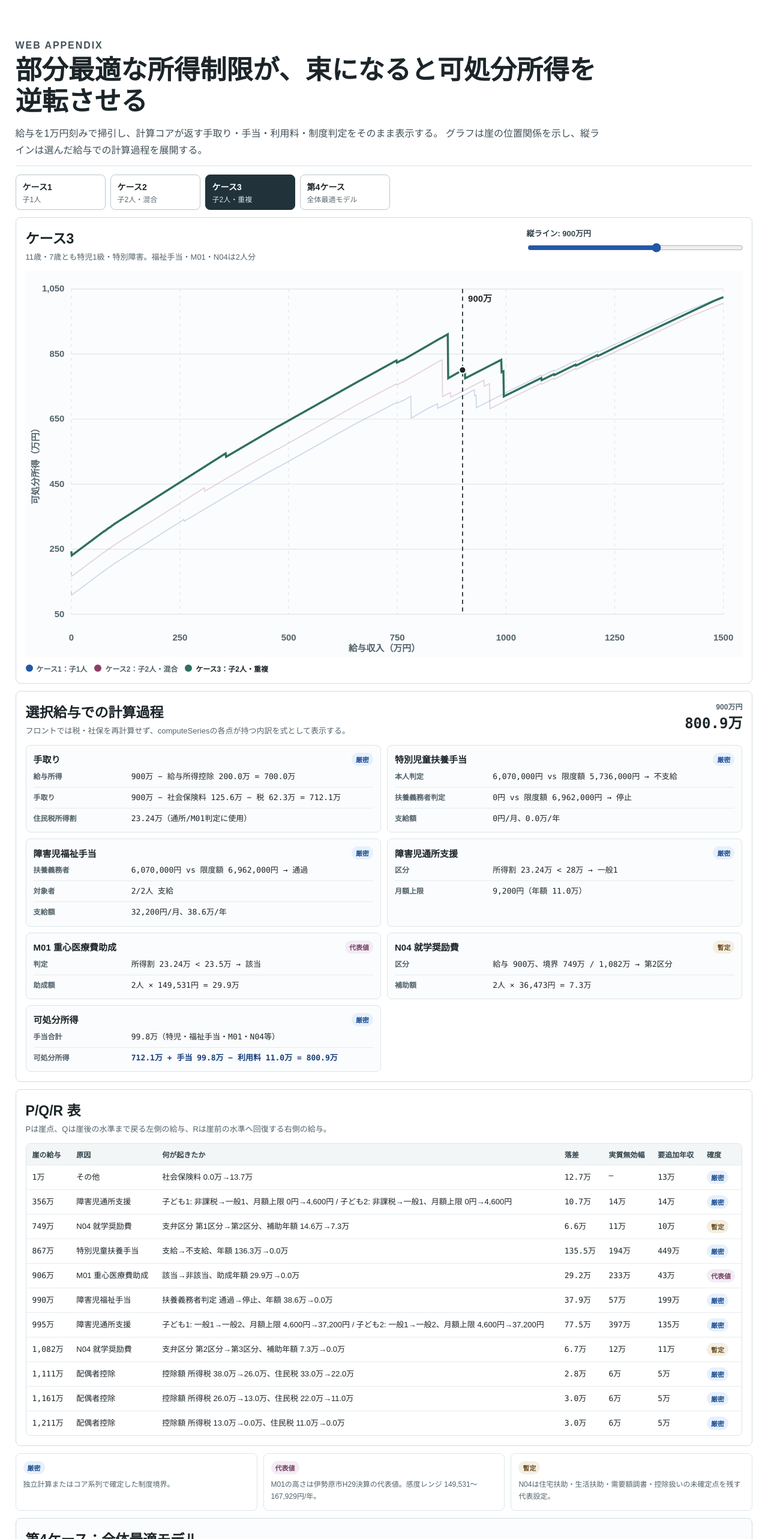
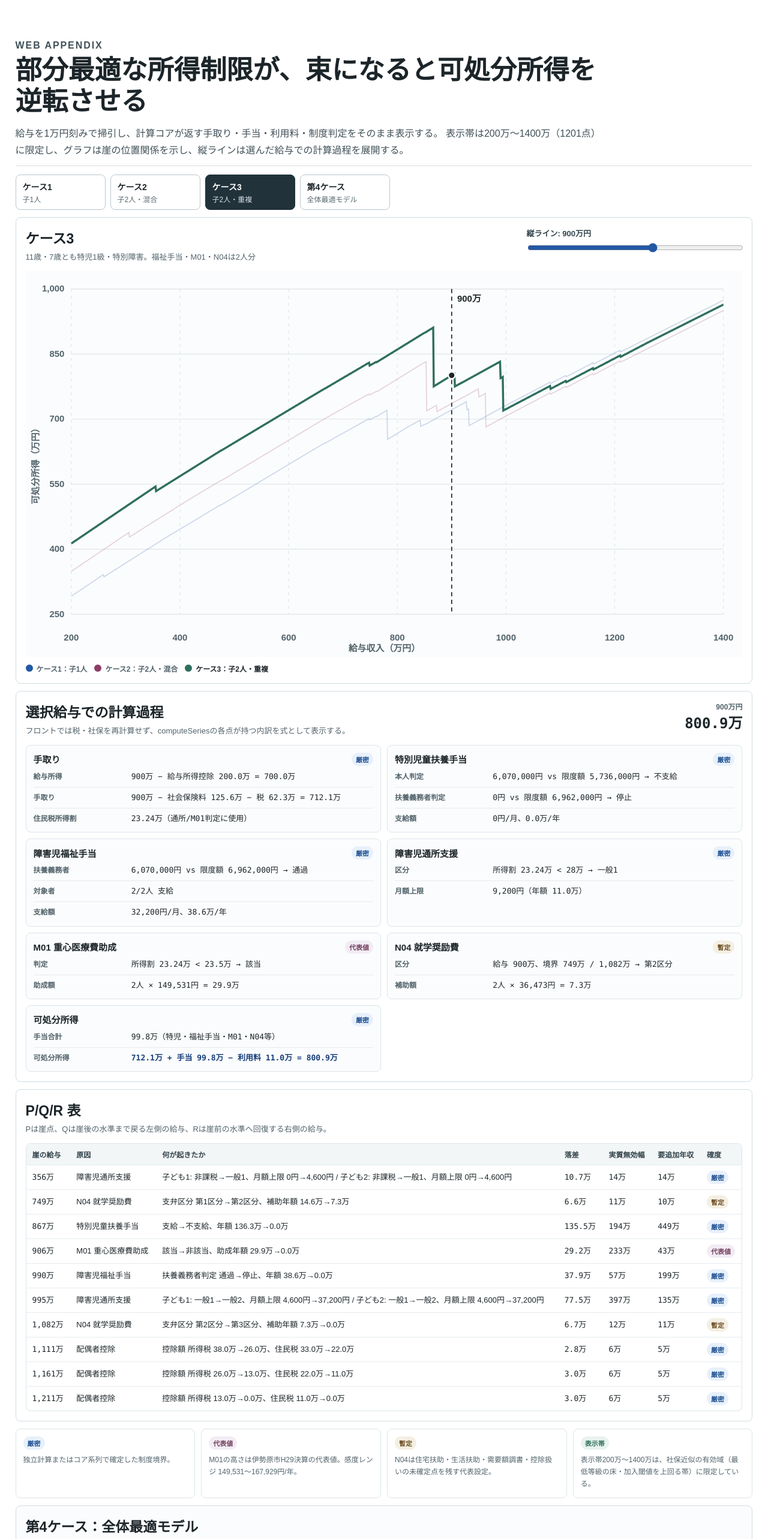
Before and after one commit to Design-for-Changes/dw-appendix, a React (Create React App) app: page / in a window 1280 px wide. Shown: the top 2566 px of the page at 60% size. Built offline with nearby package versions, Linux system fonts and the light colour scheme.

Commit message:
Limit appendix display sweep range

```diff
--- a/scripts/report-cliff-causes.mjs
+++ b/scripts/report-cliff-causes.mjs
@@ -7,6 +7,8 @@ const __dirname = path.dirname(fileURLToPath(import.meta.url));
 const ROOT = path.resolve(__dirname, "..");
 const DATA_DIR = path.join(ROOT, "public", "data");
 const CONFIG_DIR = path.join(ROOT, "src", "config");
+const DISPLAY_X_MIN = 200;
+const DISPLAY_X_MAX = 1400;
 
 function loadJSON(p) {
   return JSON.parse(fs.readFileSync(p, "utf8"));
@@ -77,7 +79,7 @@ function printText(reports) {
       const ineffective = cliff.ineffectiveWidthManyen == null ? "—" : `${fmt(cliff.ineffectiveWidthManyen, 0)}万`;
       const recovery =
         cliff.recoveryWidthManyen == null
-          ? `1500万でも回復せず・不足${fmt(cliff.unrecoveredShortfallWan, 1)}万`
+          ? `${DISPLAY_X_MAX}万でも回復せず・不足${fmt(cliff.unrecoveredShortfallWan, 1)}万`
           : `${fmt(cliff.recoveryWidthManyen, 0)}万`;
       console.log(
         `| ${fmt(cliff.salaryManyen, 0)}万 | ${causes} | ${whatHappened} | ${fmt(cliff.dropManyen, 1)}万 | ${ineffective} | ${recovery} | ${confidence} |`
@@ -104,7 +106,7 @@ async function main() {
       id: c.id,
       label: c.label,
       minDropManyen,
-      cliffs: analysis.detectCliffCauseRows(series, { minDropManyen }),
+      cliffs: analysis.detectCliffCauseRows(series, { minDropManyen, xMin: DISPLAY_X_MIN, xMax: DISPLAY_X_MAX }),
     });
   }
 
--- a/src/App.css
+++ b/src/App.css
@@ -342,6 +342,11 @@
   color: #705229;
 }
 
+.confidence-pill.scope {
+  background: #e8f3ee;
+  color: #2f6f5e;
+}
+
 .appendix-table-wrap {
   overflow-x: auto;
   border: 1px solid #dce5e9;
@@ -390,7 +395,7 @@
 
 .appendix-notes {
   display: grid;
-  grid-template-columns: repeat(3, minmax(0, 1fr));
+  grid-template-columns: repeat(4, minmax(0, 1fr));
   gap: 10px;
   margin-top: 12px;
 }
--- a/src/pages/AppendixCliffMap.js
+++ b/src/pages/AppendixCliffMap.js
@@ -15,8 +15,8 @@ import { computeSeries, buildHousehold } from "../calc/computePoint";
 import { explainCliffCauses } from "../calc/cliffCauseAnalysis";
 import { useStaticTables } from "../hooks/useStaticTables";
 
-const X_MIN = 0;
-const X_MAX = 1500;
+const X_MIN = 200;
+const X_MAX = 1400;
 const COLORS = ["#2358a6", "#8f3d67", "#2f6f5e"];
 
 const CONFIDENCE = {
@@ -31,6 +31,10 @@ const CONFIDENCE = {
   provisional: {
     label: "暫定",
     note: "N04は住宅扶助・生活扶助・需要額調書・控除扱いの未確定点を残す代表設定。",
+  },
+  scope: {
+    label: "表示帯",
+    note: "表示帯200万〜1400万は、社保近似の有効域（最低等級の床・加入閾値を上回る帯）に限定している。",
   },
 };
 
@@ -296,7 +300,7 @@ function Graph({ data, selectedId, selectedSalary, onSalaryChange }) {
   };
   const selected = data.find((d) => d.id === selectedId);
   const selectedPoint = selected ? pointAt(selected.series, selectedSalary) : null;
-  const xTicks = [0, 250, 500, 750, 1000, 1250, 1500];
+  const xTicks = [200, 400, 600, 800, 1000, 1200, 1400];
   const yTicks = Array.from({ length: 6 }, (_, i) => yMin + ((yMax - yMin) / 5) * i);
 
   const moveLine = (event) => {
@@ -405,7 +409,7 @@ function CliffTable({ cliffs }) {
                 <td className="appendix-mono">{fmt(Math.abs(c.drop), 1)}万</td>
                 <td className="appendix-mono">{qWidth == null ? "—" : `${fmt(qWidth)}万`}</td>
                 <td className="appendix-mono">
-                  {rWidth == null ? `1500万でも回復せず・不足${fmt(c.unrecoveredShortfall, 1)}万` : `${fmt(rWidth)}万`}
+                  {rWidth == null ? `${X_MAX}万でも回復せず・不足${fmt(c.unrecoveredShortfall, 1)}万` : `${fmt(rWidth)}万`}
                 </td>
                 <td>
                   {confidences.map((confidence) => {
@@ -586,7 +590,7 @@ export default function AppendixCliffMap() {
         <h1>部分最適な所得制限が、束になると可処分所得を逆転させる</h1>
         <p>
           給与を1万円刻みで掃引し、計算コアが返す手取り・手当・利用料・制度判定をそのまま表示する。
-          グラフは崖の位置関係を示し、縦ラインは選んだ給与での計算過程を展開する。
+          表示帯は200万〜1400万（1201点）に限定し、グラフは崖の位置関係を示し、縦ラインは選んだ給与での計算過程を展開する。
         </p>
       </section>
 
```
